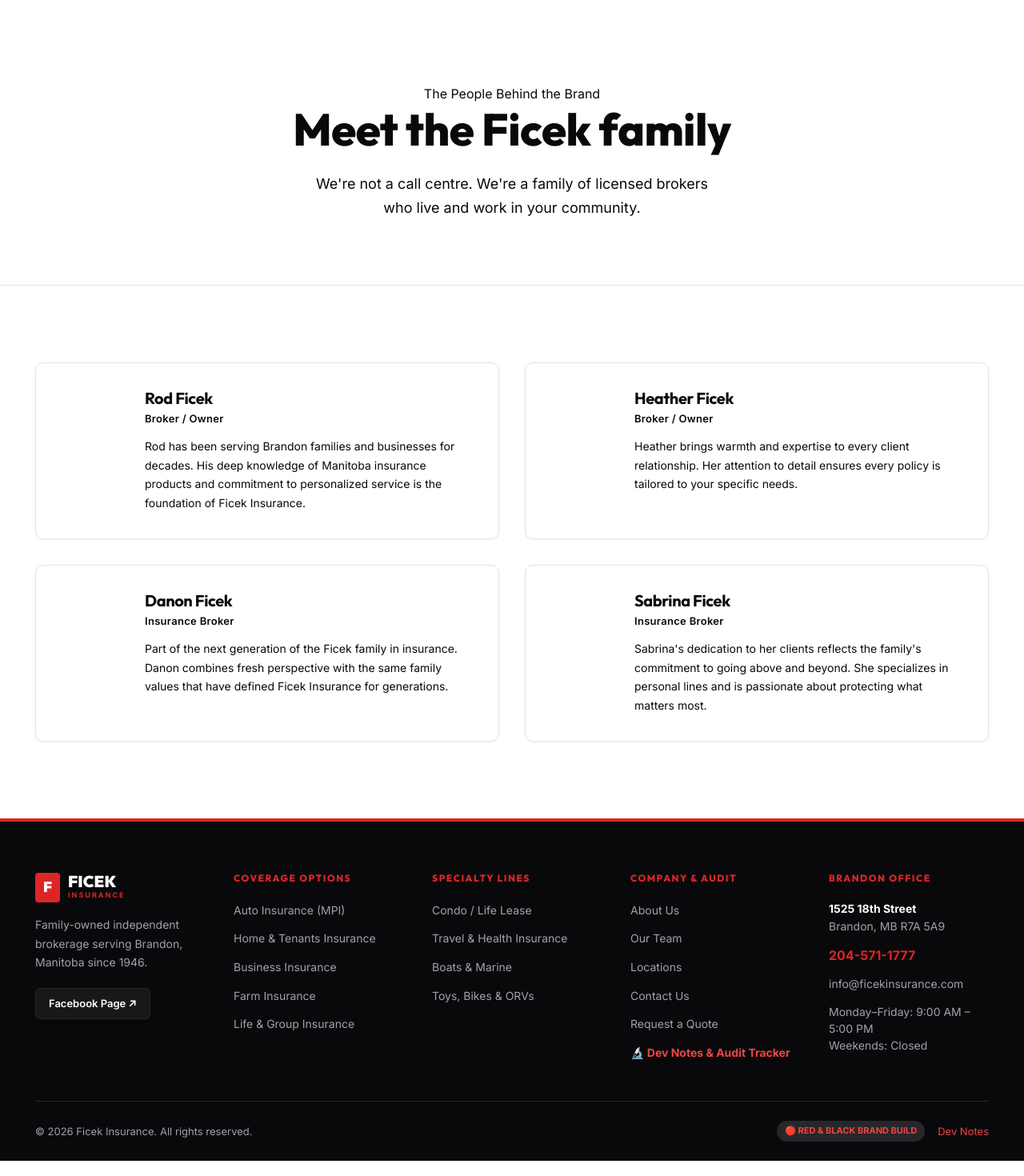
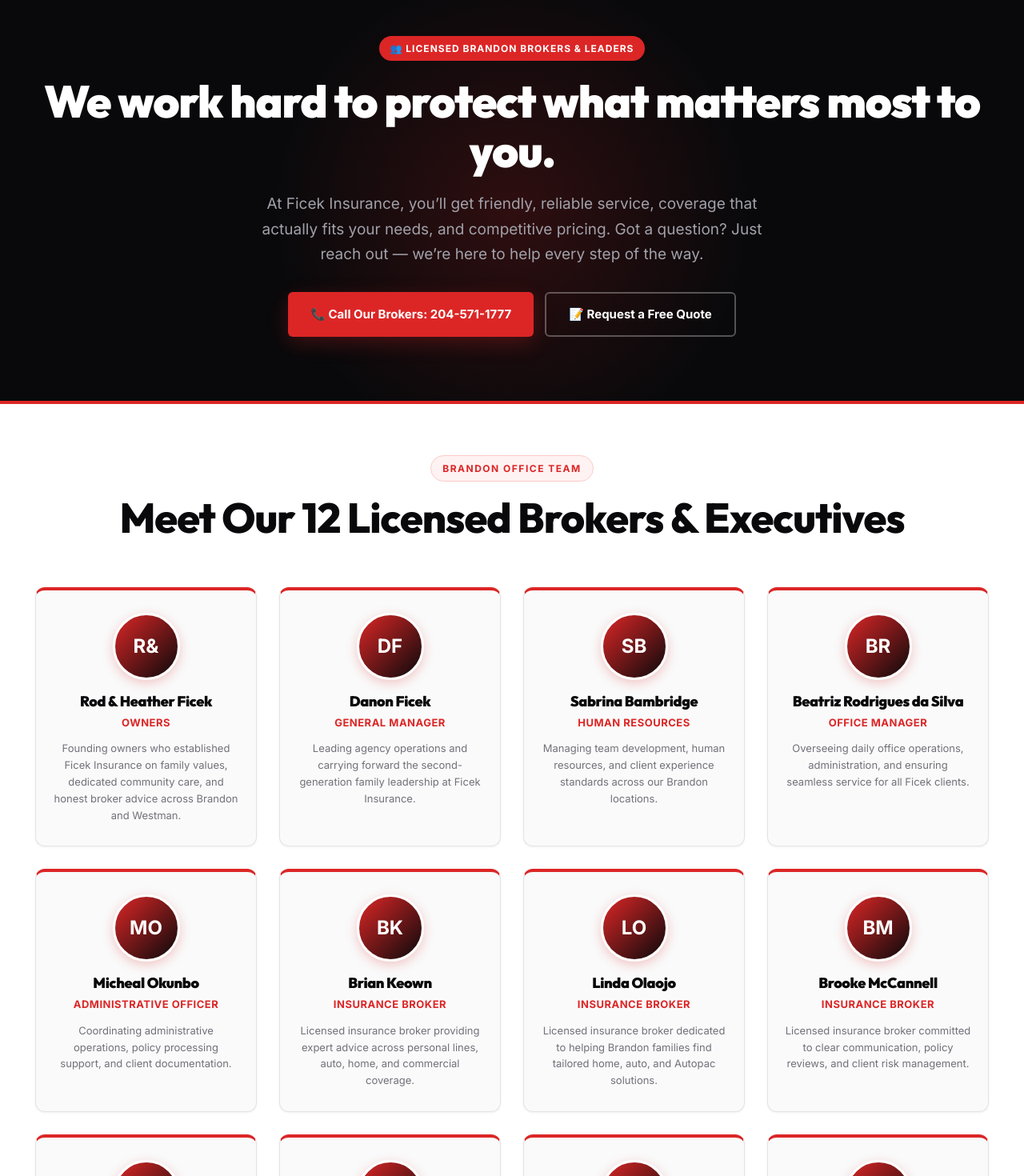
Before and after one commit to austinlmadeit/ficeks, a Next.js app: page /about/our-team in a window 1280 px wide. Shown: the part 160-1630 px from the top of the page at 80% size. Built offline with nearby package versions, Linux system fonts and the light colour scheme.

Commit message:
feat: update team page with all 12 real brokers and leaders from ficekinsurance.com

```diff
--- a/app/about/our-team/page.js
+++ b/app/about/our-team/page.js
@@ -1,50 +1,188 @@
-import { TEAM } from '@/lib/data';
+import { TEAM, SITE } from '@/lib/data';
+import Link from 'next/link';
 
 export const metadata = {
   title: 'Our Team | Ficek Insurance Brandon MB',
-  description: 'Meet the Ficek Insurance team — Rod, Heather, Danon, and Sabrina Ficek. A family of licensed insurance brokers serving Brandon, Manitoba.',
+  description: 'Meet the 12 licensed insurance brokers and leaders at Ficek Insurance Brandon — Rod & Heather Ficek, Danon, Sabrina, Beatriz, Micheal, Brian, Linda, Brooke, Austin, Manas, Adrian, and Zarina.',
 };
 
 export default function OurTeamPage() {
   return (
     <>
+      {/* ── HERO BANNER ── */}
       <section style={{
-        background: 'linear-gradient(135deg, var(--surface) 0%, var(--bg) 100%)',
-        borderBottom: '1px solid var(--border)',
-        padding: '140px 0 80px',
+        background: '#09090b',
+        color: '#ffffff',
+        paddingTop: '80px',
+        paddingBottom: '80px',
+        borderBottom: '4px solid #dc2626',
         textAlign: 'center',
+        position: 'relative',
+        overflow: 'hidden',
       }}>
-        <div className="container">
-          <span className="section-label">The People Behind the Brand</span>
-          <h1 style={{ fontSize: 'clamp(36px, 5vw, 56px)', fontWeight: 800, fontFamily: 'var(--font-heading)', letterSpacing: '-0.5px', marginBottom: '20px' }}>
-            Meet the Ficek family
+        <div style={{
+          position: 'absolute',
+          top: 0,
+          right: '50%',
+          transform: 'translateX(50%)',
+          width: '600px',
+          height: '600px',
+          background: 'radial-gradient(circle, rgba(220,38,38,0.18) 0%, transparent 70%)',
+          pointerEvents: 'none',
+        }} />
+
+        <div className="container" style={{ position: 'relative', zIndex: 1 }}>
+          <div style={{
+            display: 'inline-flex',
+            alignItems: 'center',
+            gap: '8px',
+            padding: '6px 14px',
+            borderRadius: '20px',
+            background: '#dc2626',
+            color: '#ffffff',
+            fontSize: '12px',
+            fontWeight: 800,
+            letterSpacing: '1px',
+            textTransform: 'uppercase',
+            marginBottom: '20px',
+          }}>
+            👥 Licensed Brandon Brokers & Leaders
+          </div>
+
+          <h1 style={{
+            fontSize: 'clamp(36px, 5.5vw, 56px)',
+            fontWeight: 900,
+            color: '#ffffff',
+            lineHeight: 1.1,
+            marginBottom: '20px',
+            letterSpacing: '-0.02em',
+          }}>
+            We work hard to protect what matters most to you.
           </h1>
-          <p style={{ fontSize: '18px', color: 'var(--muted)', maxWidth: '500px', margin: '0 auto', lineHeight: 1.7 }}>
-            We're not a call centre. We're a family of licensed brokers who live and work in your community.
+
+          <p style={{
+            fontSize: '19px',
+            color: '#a1a1aa',
+            maxWidth: '680px',
+            margin: '0 auto 32px',
+            lineHeight: 1.65,
+          }}>
+            At Ficek Insurance, you’ll get friendly, reliable service, coverage that actually fits your needs, and competitive pricing. Got a question? Just reach out — we’re here to help every step of the way.
           </p>
+
+          <div style={{ display: 'flex', gap: '14px', justifyContent: 'center', flexWrap: 'wrap' }}>
+            <a href={SITE.phoneHref} className="btn btn-red">
+              📞 Call Our Brokers: {SITE.phone}
+            </a>
+            <Link href="/quote" className="btn btn-outline-white">
+              📝 Request a Free Quote
+            </Link>
+          </div>
         </div>
       </section>
-      <section className="section">
+
+      {/* ── 12 TEAM MEMBERS GRID ── */}
+      <section className="section" style={{ background: '#ffffff', paddingTop: '64px', paddingBottom: '80px' }}>
         <div className="container">
-          <div className="grid-2">
+
+          <div className="text-center" style={{ marginBottom: '56px' }}>
+            <span className="section-tag">Brandon Office Team</span>
+            <h2 className="section-title">Meet Our 12 Licensed Brokers & Executives</h2>
+          </div>
+
+          <div className="grid-4" style={{ gap: '28px' }}>
             {TEAM.map((member, i) => (
-              <div key={i} className="card" style={{ display: 'flex', gap: '24px', alignItems: 'flex-start' }}>
+              <div
+                key={i}
+                className="card card-red-top"
+                style={{
+                  display: 'flex',
+                  flexDirection: 'column',
+                  alignItems: 'center',
+                  textAlign: 'center',
+                  background: '#fafafa',
+                  padding: '28px 20px',
+                  borderRadius: '12px',
+                }}
+              >
+                {/* Avatar Initial Circle */}
                 <div style={{
-                  width: '80px', height: '80px', borderRadius: '50%', flexShrink: 0,
-                  background: 'linear-gradient(135deg, var(--accent), var(--accent2))',
-                  display: 'flex', alignItems: 'center', justifyContent: 'center',
-                  fontSize: '24px', fontWeight: 700, color: '#fff', fontFamily: 'var(--font-heading)',
+                  width: '84px',
+                  height: '84px',
+                  borderRadius: '50%',
+                  background: 'linear-gradient(135deg, #dc2626 0%, #09090b 100%)',
+                  color: '#ffffff',
+                  display: 'flex',
+                  alignItems: 'center',
+                  justifyContent: 'center',
+                  fontSize: '24px',
+                  fontWeight: 900,
+                  marginBottom: '16px',
+                  boxShadow: '0 4px 14px rgba(220,38,38,0.25)',
+                  border: '3px solid #ffffff',
                 }}>
-                  {member.name.split(' ').map(n => n[0]).join('')}
+                  {member.name.split(' ').map(n => n[0]).join('').slice(0, 2)}
                 </div>
-                <div>
-                  <h2 style={{ fontSize: '20px', fontWeight: 700, fontFamily: 'var(--font-heading)', marginBottom: '4px' }}>{member.name}</h2>
-                  <div style={{ fontSize: '13px', fontWeight: 600, color: 'var(--accent2)', marginBottom: '12px', letterSpacing: '0.3px' }}>{member.title}</div>
-                  <p style={{ fontSize: '14px', color: 'var(--muted)', lineHeight: 1.7 }}>{member.bio}</p>
+
+                <h3 style={{
+                  fontSize: '18px',
+                  fontWeight: 900,
+                  color: '#09090b',
+                  marginBottom: '4px',
+                  lineHeight: 1.25,
+                }}>
+                  {member.name}
+                </h3>
+
+                <div style={{
+                  fontSize: '13px',
+                  fontWeight: 800,
+                  color: '#dc2626',
+                  textTransform: 'uppercase',
+                  letterSpacing: '0.5px',
+                  marginBottom: '12px',
+                }}>
+                  {member.title}
                 </div>
+
+                <p style={{
+                  fontSize: '13px',
+                  color: '#71717a',
+                  lineHeight: 1.6,
+                  margin: 0,
+                }}>
+                  {member.bio}
+                </p>
               </div>
             ))}
           </div>
+
+          {/* Bottom Help Card */}
+          <div style={{
+            marginTop: '64px',
+            background: '#09090b',
+            color: '#ffffff',
+            padding: '36px',
+            borderRadius: '12px',
+            display: 'flex',
+            justify: 'space-between',
+            alignItems: 'center',
+            flexWrap: 'wrap',
+            gap: '24px',
+          }}>
+            <div>
+              <h3 style={{ fontSize: '22px', fontWeight: 900, marginBottom: '8px', color: '#ffffff' }}>
+                Looking to speak with a licensed Brandon broker?
+              </h3>
+              <p style={{ color: '#a1a1aa', fontSize: '15px', margin: 0, maxWidth: '600px' }}>
+                Visit us in person at 1525 18th Street or 1439 1st Street in Brandon, MB, or give our office a call today.
+              </p>
+            </div>
+            <Link href="/contact" className="btn btn-red" style={{ padding: '14px 28px' }}>
+              Contact Brandon Office →
+            </Link>
+          </div>
+
         </div>
       </section>
     </>
```
Also changed, not shown: lib/data.js.
